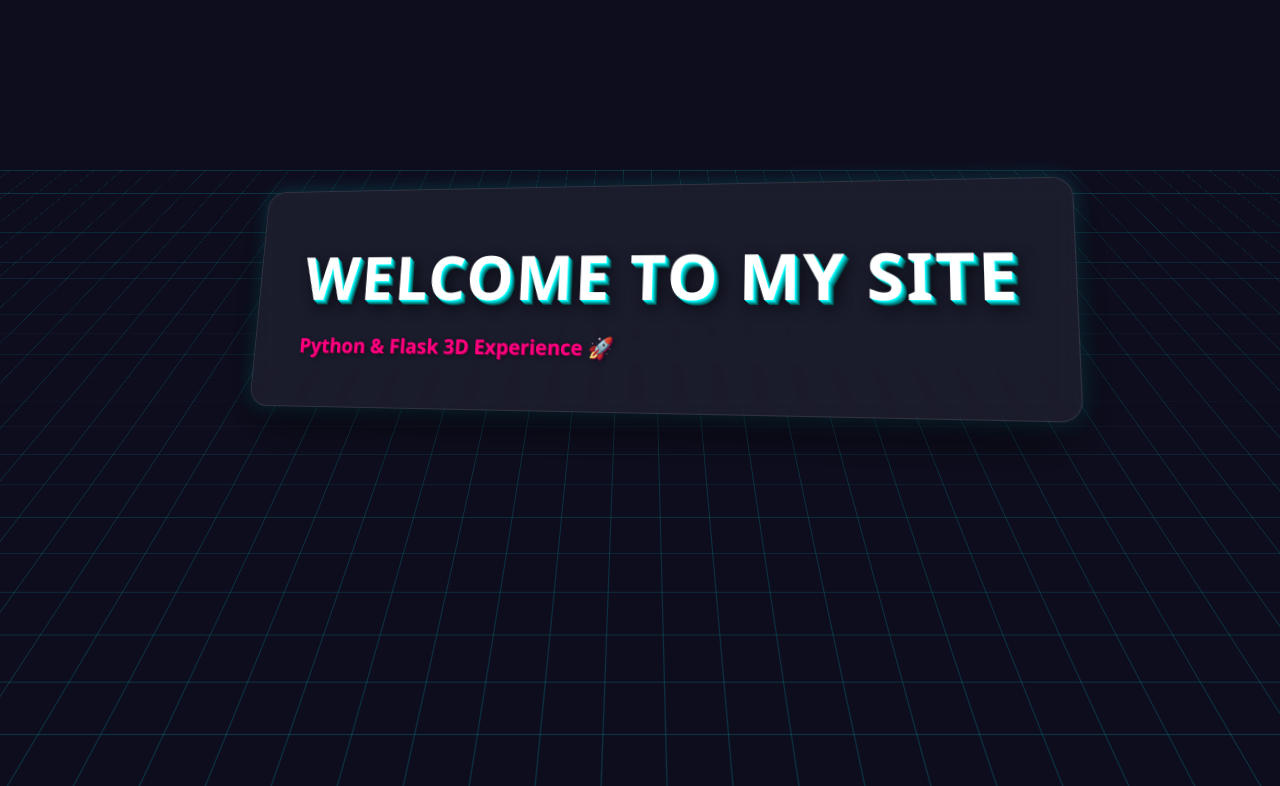
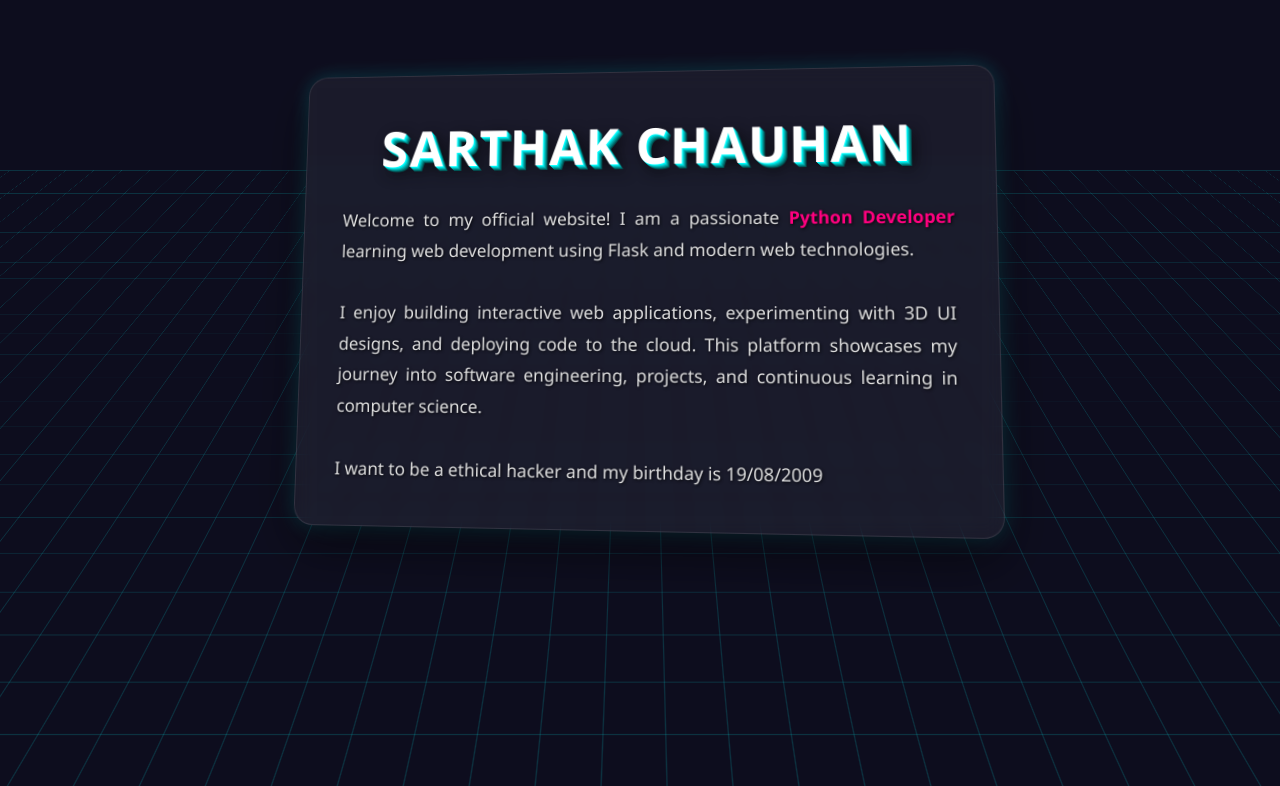
Before and after one commit to sarthakchauhannagina-lgtm/my-flask-website, a plain HTML site: page templates/index.html in a window 1280 px wide. Shown: the part 103-889 px from the top of the page. Drawn offline with Linux system fonts and the light colour scheme.

Commit message:
Add files via upload

```diff
--- a/templates/index.html
+++ b/templates/index.html
@@ -3,7 +3,7 @@
 <head>
     <meta charset="UTF-8">
     <meta name="viewport" content="width=device-width, initial-scale=1.0">
-    <title>3D World</title>
+    <title>My Portfolio</title>
     <style>
         * {
             margin: 0;
@@ -12,19 +12,22 @@
         }
 
         body {
-            height: 100vh;
+            min-height: 100vh;
             display: flex;
             justify-content: center;
             align-items: center;
-            overflow: hidden;
+            overflow-x: hidden;
             background: #0d0d1e;
-            perspective: 1000px; /* 3D depth effect */
+            perspective: 1000px;
             font-family: 'Segoe UI', Tahoma, Geneva, Verdana, sans-serif;
+            padding: 20px;
         }
 
-        /* Moving 3D Grid Background */
+        /* 3D Grid Background */
         .bg-3d {
-            position: absolute;
+            position: fixed;
+            top: -50%;
+            left: -50%;
             width: 200%;
             height: 200%;
             background-image:
@@ -33,6 +36,7 @@
             background-size: 50px 50px;
             transform: rotateX(60deg) translateZ(-200px);
             animation: gridMove 5s linear infinite;
+            z-index: 1;
         }
 
         @keyframes gridMove {
@@ -44,7 +48,9 @@
         .card-3d {
             position: relative;
             z-index: 10;
-            padding: 50px;
+            max-width: 700px;
+            width: 100%;
+            padding: 40px;
             background: rgba(255, 255, 255, 0.05);
             border-radius: 20px;
             box-shadow:
@@ -53,22 +59,23 @@
             backdrop-filter: blur(10px);
             border: 1px solid rgba(255, 255, 255, 0.1);
             transform-style: preserve-3d;
-            transform: rotateY(-10deg) rotateX(10deg);
+            transform: rotateY(-5deg) rotateX(5deg);
             transition: transform 0.5s ease;
+            text-align: center;
         }
 
         .card-3d:hover {
-            transform: rotateY(0deg) rotateX(0deg) scale(1.05);
+            transform: rotateY(0deg) rotateX(0deg) scale(1.02);
         }
 
-        /* 3D Text Effect */
+        /* 3D Name Heading */
         .text-3d {
-            font-size: 4rem;
+            font-size: 3.2rem;
             font-weight: 900;
             color: #fff;
             text-transform: uppercase;
             letter-spacing: 2px;
-            transform: translateZ(50px);
+            transform: translateZ(40px);
             text-shadow:
                 1px 1px 0 #00ffff,
                 2px 2px 0 #00d4d4,
@@ -78,27 +85,39 @@
                 6px 6px 15px rgba(0,0,0,0.8);
         }
 
-        .sub-text-3d {
-            margin-top: 15px;
-            font-size: 1.3rem;
+        /* Long Introduction Styling */
+        .intro-text {
+            margin-top: 25px;
+            font-size: 1.1rem;
+            color: #e0e0e0;
+            line-height: 1.8;
+            transform: translateZ(25px);
+            text-shadow: 1px 1px 3px rgba(0,0,0,0.8);
+            text-align: justify;
+        }
+
+        .highlight {
             color: #ff007f;
-            transform: translateZ(30px);
             font-weight: bold;
-            text-shadow:
-                1px 1px 0 #800040,
-                2px 2px 5px rgba(0,0,0,0.5);
         }
     </style>
 </head>
 <body>
 
-    <!-- 3D Moving Background Grid -->
     <div class="bg-3d"></div>
 
-    <!-- 3D Card with Text -->
     <div class="card-3d">
-        <h1 class="text-3d">Welcome to My Site</h1>
-        <p class="sub-text-3d">Python & Flask 3D Experience 🚀</p>
+        <!-- Aapka Naam Yahan Likhein -->
+        <h1 class="text-3d">Sarthak Chauhan</h1>
+
+        <!-- Aapka Long Introduction Yahan Likhein -->
+        <div class="intro-text">
+            <p>Welcome to my official website! I am a passionate <span class="highlight">Python Developer</span> learning web development using Flask and modern web technologies.</p>
+            <br>
+            <p>I enjoy building interactive web applications, experimenting with 3D UI designs, and deploying code to the cloud. This platform showcases my journey into software engineering, projects, and continuous learning in computer science.</p>
+            <br>
+            <p>I want to be a ethical hacker and my birthday is 19/08/2009</p>
+        </div>
     </div>
 
 </body>
```
